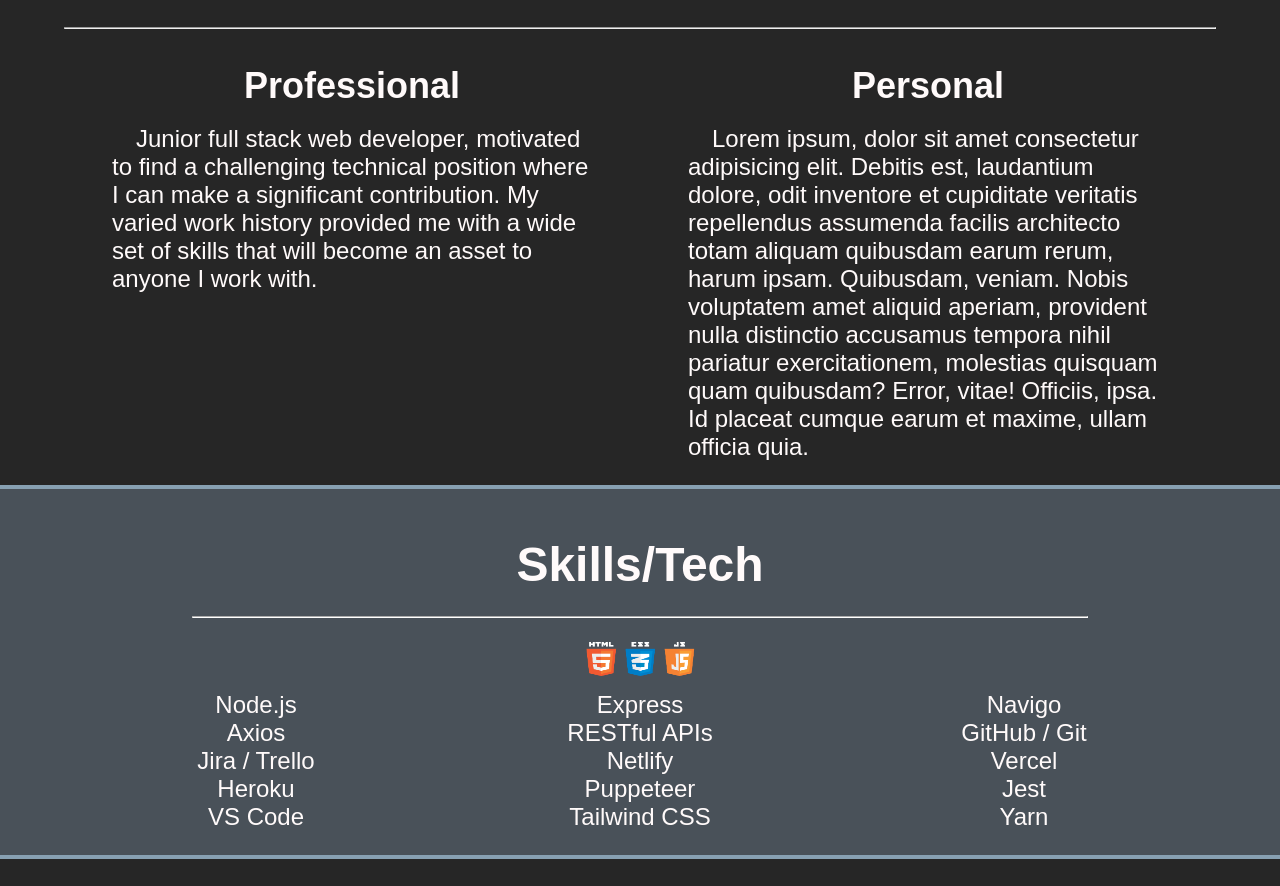
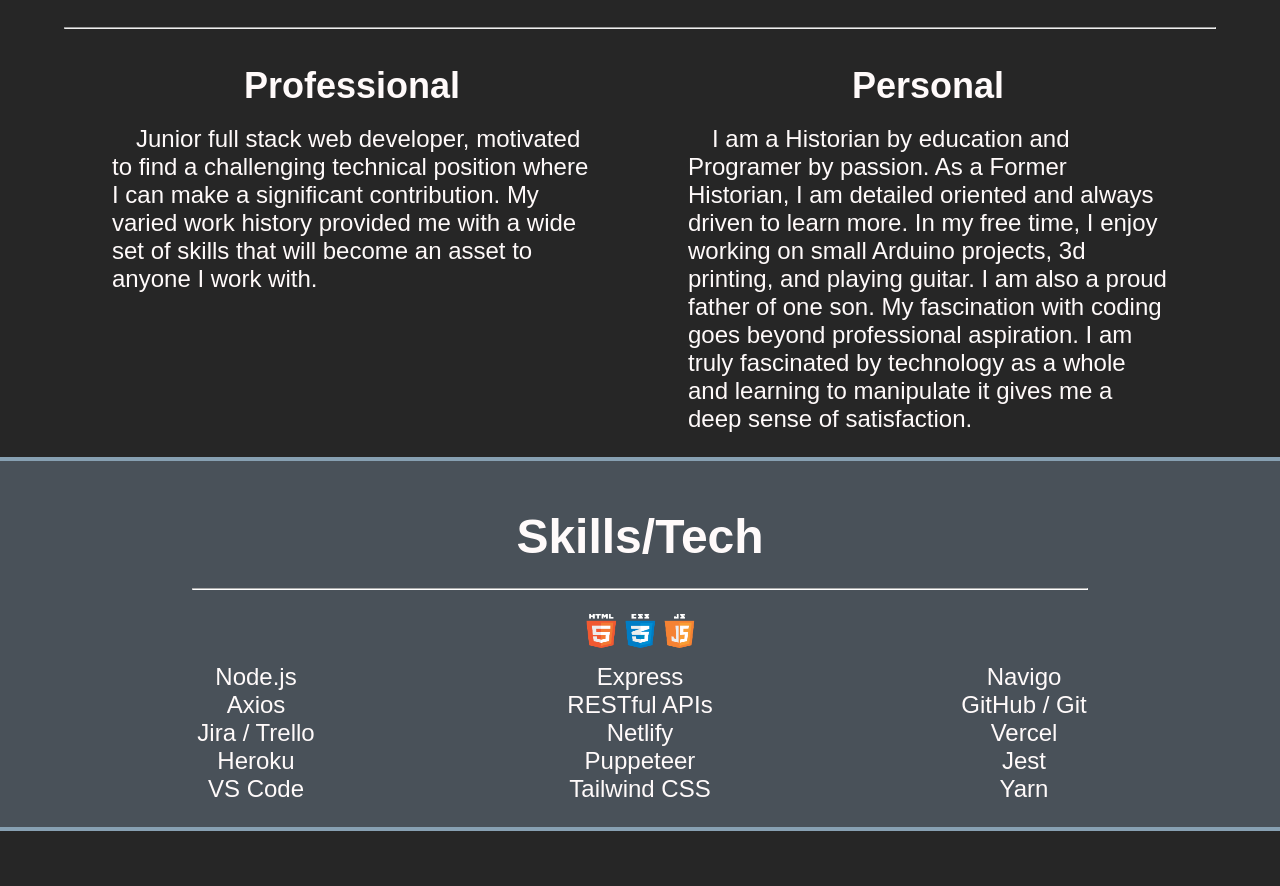
Before and after one commit to GrungeKarma/my-site, a React (Create React App) app: page / in a window 1280 px wide. Shown: the part 900-1786 px from the top of the page. Built offline with nearby package versions, Linux system fonts and the light colour scheme; a web font is replaced by a local one.

Commit message:
update personal text

```diff
--- a/src/components/sections/Bio.js
+++ b/src/components/sections/Bio.js
@@ -20,16 +20,7 @@
           <div id="pers">
             <h3>Personal</h3>
             <p>
-              Lorem ipsum, dolor sit amet consectetur adipisicing
-              elit. Debitis est, laudantium dolore, odit inventore
-              et cupiditate veritatis repellendus assumenda
-              facilis architecto totam aliquam quibusdam earum
-              rerum, harum ipsam. Quibusdam, veniam. Nobis
-              voluptatem amet aliquid aperiam, provident nulla
-              distinctio accusamus tempora nihil pariatur
-              exercitationem, molestias quisquam quam quibusdam?
-              Error, vitae! Officiis, ipsa. Id placeat cumque
-              earum et maxime, ullam officia quia.
+              I am a Historian by education and Programer by passion. As a Former Historian, I am detailed oriented and always driven to learn more. In my free time, I enjoy working on small Arduino projects, 3d printing, and playing guitar. I am also a proud father of one son. My fascination with coding goes beyond professional aspiration. I am truly fascinated by technology as a whole and learning to manipulate it gives me a deep sense of satisfaction.
             </p>
           </div>
         </div>
```
